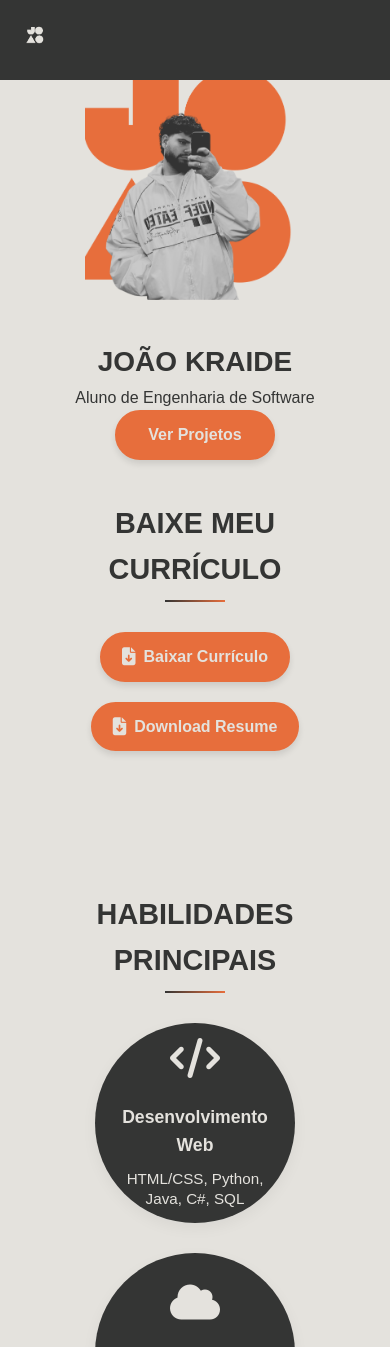
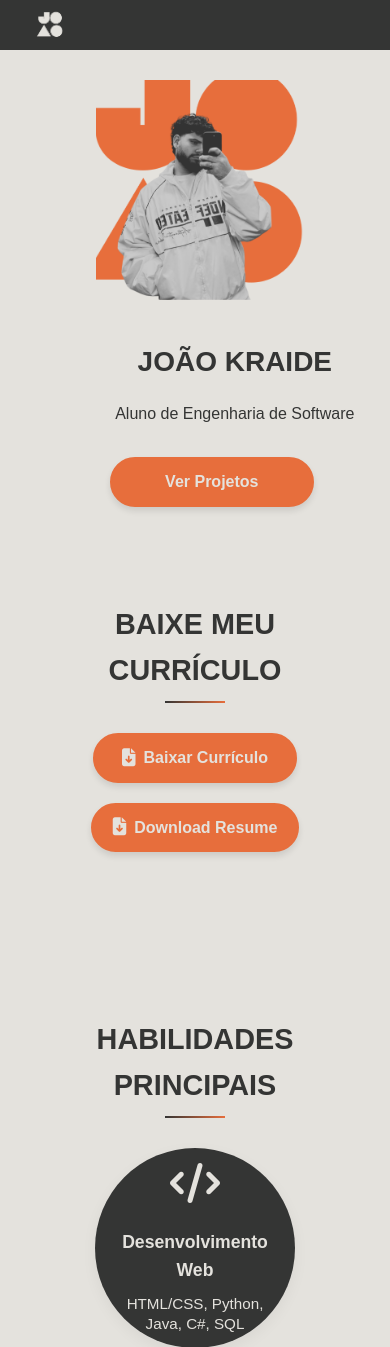
Before and after one commit to JoaoKraideM/MeuSite, a Flask app: page / in a window 390 px wide. Shown: the top 1347 px of the page. Run offline with Flask 3, Linux system fonts and the light colour scheme; data that the repository does not hold is empty; some libraries are stand-ins or nearby versions.

Commit message:
arrumando css para medias

```diff
--- a/main.py
+++ b/main.py
@@ -8,18 +8,21 @@ from email.mime.multipart import MIMEMultipart
 import os
 from dotenv import load_dotenv
 
-
 load_dotenv()
 
 # Configuração do Flask
 app = Flask(__name__)
-csrf = CSRFProtect(app)
 app.secret_key = os.getenv('SECRET_KEY')
 app.template_folder = 'templates'
 app.static_folder = 'static'
-app.css_folder = 'static/css'
 
-# Importa as rotas do arquivo views.py
+# Initialize extensions
+csrf = CSRFProtect(app)
+socketio = SocketIO(app)
+
+# Import routes after app is created to avoid circular imports
 from views import *
 
 # Inicia o servidor
+if __name__ == '__main__':
+    socketio.run(app, debug=True, host='0.0.0.0', port=5000)
--- a/static/css/contacts.css
+++ b/static/css/contacts.css
@@ -146,20 +146,30 @@
     .contact-container {
         flex-direction: column;
         gap: 30px;
+        padding: 0 20px; /* um pouco de padding nas laterais */
     }
 
     .contact-info,
     .contact-form {
         width: 100%;
         max-width: 100%;
+        padding: 0; /* remove padding se existir */
     }
 
+    /* Para dar mais espaço entre os itens no mobile */
     .contact-item {
         margin-bottom: 20px;
+        flex-direction: row;
+        align-items: center; /* ícones e texto alinhados verticalmente */
+    }
+
+    .contact-icon {
+        font-size: 28px;
+        margin-right: 15px;
+        margin-top: 0; /* remove top margin para alinhamento melhor */
     }
 }
 
-/* Ajustes para telas muito pequenas */
 @media (max-width: 480px) {
     .contact-container {
         padding: 0 15px;
@@ -167,14 +177,25 @@
 
     .contact-info,
     .contact-form {
-        padding: 20px;
+        padding: 15px 10px;
     }
 
     .contact-icon {
-        margin-right: 12px;
+        font-size: 24px;
+        margin-right: 10px;
+    }
+
+    .contact-text h3 {
+        font-size: 18px;
+    }
+
+    .contact-text p,
+    .contact-text a {
+        font-size: 14px;
     }
 
     .submit-btn {
         padding: 12px 20px;
+        font-size: 14px;
     }
 }
--- a/static/css/header.css
+++ b/static/css/header.css
@@ -3,13 +3,6 @@
     --destaque-laranja: #e76e3c;
     --fundo: #e4e2dd;
     --header-height-mobile: 60px;
-}
-
-/* RESET BÁSICO */
-* {
-    margin: 0;
-    padding: 0;
-    box-sizing: border-box;
 }
 
 /* HEADER */
@@ -20,7 +13,6 @@ header {
     top: 0;
     left: 0;
     width: 100%;
-    z-index: 1000;
 }
 
 .header-container {
@@ -29,12 +21,30 @@ header {
     margin: 0 auto;
     padding: 0 40px;
     display: flex;
-    justify-content: space-between;
+    justify-content: space-between; /* Logo na esquerda, links na direita */
     align-items: center;
-    height: 80px;
+    height: 60px;
+}
+/* Torna o NAV um flex que ocupa toda a largura */
+.header-container nav {
+    display: flex;
+    align-items: center;
+    width: 100%;
 }
 
-/* MENU */
+/* Logo fixa à esquerda */
+.logo {
+    margin-right: auto; /* empurra o resto pro lado direito */
+}
+
+.nav-links {
+    display: flex;
+    list-style: none;
+    gap: 20px;
+    margin: 0;
+    padding: 0;
+}
+
 .logo img {
     width: 80px;
     height: auto;
@@ -43,7 +53,8 @@ header {
 .nav-links {
     display: flex;
     list-style: none;
-    gap: 30px;
+    gap: 20px;
+    text-align: right;
 }
 
 .nav-links li a {
@@ -68,9 +79,6 @@ header {
     width: 100%;
 }
 
-/* Responsividade */
-@media (max-width: 768px) {
-    header {
 /* BOTÃO MENU MOBILE */
 .menu-toggle {
     display: none;
@@ -87,54 +95,35 @@ header {
 }
 
 /* CONTEÚDO PRINCIPAL */
-main {
-    background-color: var(--fundo);
-    padding-top: 100px;
-    padding-bottom: 60px;
-    text-align: center;
+
+.hero-content {
+    display: flex;
+    flex-direction: row;
+    align-items: center; /* centraliza verticalmente */
+    justify-content: flex-start; /* conteúdo começa da esquerda */
+    gap: 40px;
 }
 
-.hero-container {
+
+.hero-image {
+    flex: 1;
+    display: flex;
+    justify-content: center;
+}
+
+.hero-text {
+    flex: 1;
     display: flex;
     flex-direction: column;
-    align-items: center;
-    padding: 40px 20px;
+    justify-content: center;
+    align-items: flex-start;
+    text-align: left;
+    padding-left: 20%;
 }
 
-.hero-container img {
-    width: 100%;
-    max-width: 300px;
-    height: auto;
-    margin-bottom: 20px;
-}
-
-.hero-container h1 {
-    font-size: 2.2rem;
-    color: var(--cinza);
-    margin-bottom: 10px;
-}
-
-.hero-container p {
-    font-size: 1.1rem;
-    color: var(--cinza);
-    margin-bottom: 25px;
-}
-
-.btn {
-    background-color: var(--destaque-laranja);
-    color: white;
-    padding: 14px 28px;
-    border: none;
-    border-radius: 30px;
-    font-size: 1rem;
-    font-weight: bold;
-    cursor: pointer;
-    box-shadow: 0 5px 10px rgba(0, 0, 0, 0.1);
-    transition: background 0.3s ease;
-}
-
-.btn:hover {
-    background-color: var(--destaque-laranja);
+.hero-text a.btn {
+    align-self: flex-start; /* garante que o botão fique alinhado à esquerda */
+    margin-top: 15px; /* espaço do texto para o botão */
 }
 
 @media (max-width: 768px) {
@@ -144,6 +133,18 @@ main {
 
     .header-container {
         padding: 0 15px;
+    }
+
+    /* Faz o NAV ficar flex e distribuir logo/menu toggle */
+    .header-container nav {
+        display: flex;
+        align-items: center;
+        justify-content: space-between; /* logo à esquerda, menu toggle à direita */
+        width: 100%;
+    }
+
+    .logo {
+        margin-right: auto; /* garante logo à esquerda */
     }
 
     .nav-links {
@@ -159,6 +160,8 @@ main {
         transform: translateY(-150%);
         transition: transform 0.4s ease;
         box-shadow: 0 10px 15px rgba(0, 0, 0, 0.1);
+        margin: 0; /* remove margem padrão do UL */
+        padding-left: 0; /* remove padding padrão do UL */
     }
 
     .nav-links.active {
@@ -193,6 +196,16 @@ main {
     .logo img {
         width: 45px;
     }
+
+    .hero-container {
+        flex-direction: column; /* imagem em cima, texto embaixo */
+        text-align: center;
+    }
+
+    .hero-text {
+        align-items: center; /* centraliza texto */
+        text-align: center;
+    }
 }
 
 /* Pequenos ajustes para telas muito pequenas */
@@ -209,4 +222,3 @@ main {
         top: var(--header-height-mobile);
     }
 }
-}}
--- a/templates/index.html
+++ b/templates/index.html
@@ -52,6 +52,7 @@
             </div>
             </div>
         </div>
+    </section>
 
 
             <!-- curriculos -->
```
